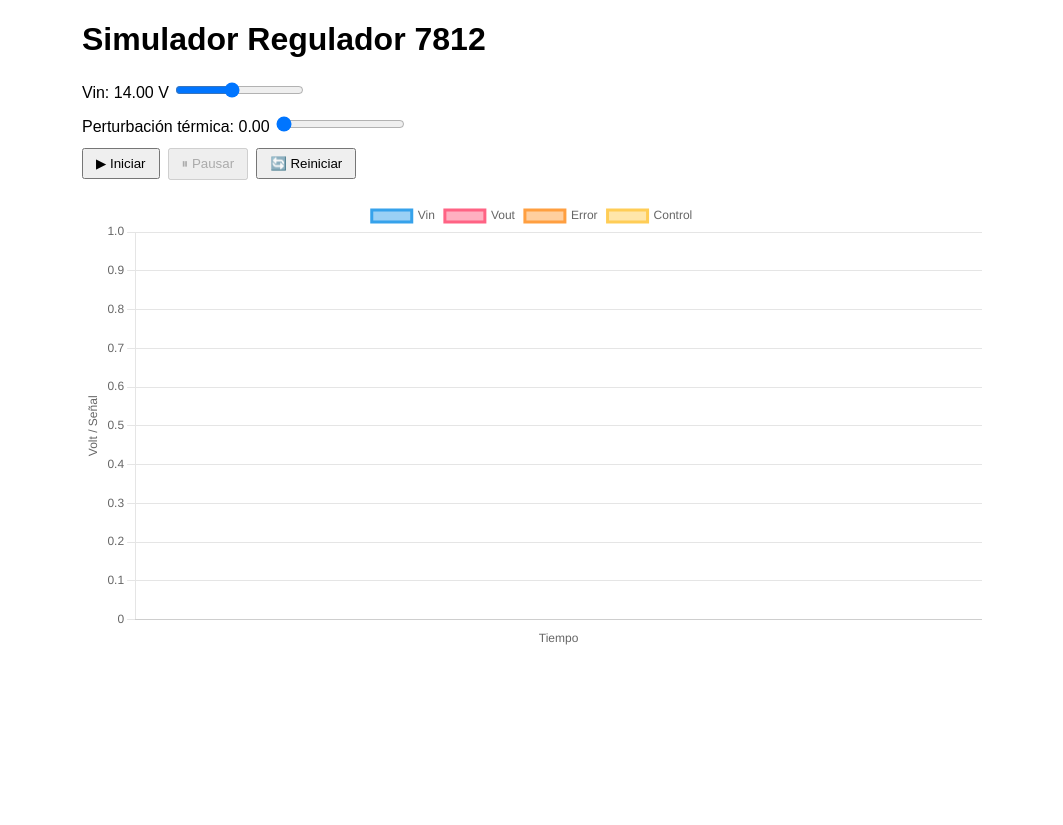
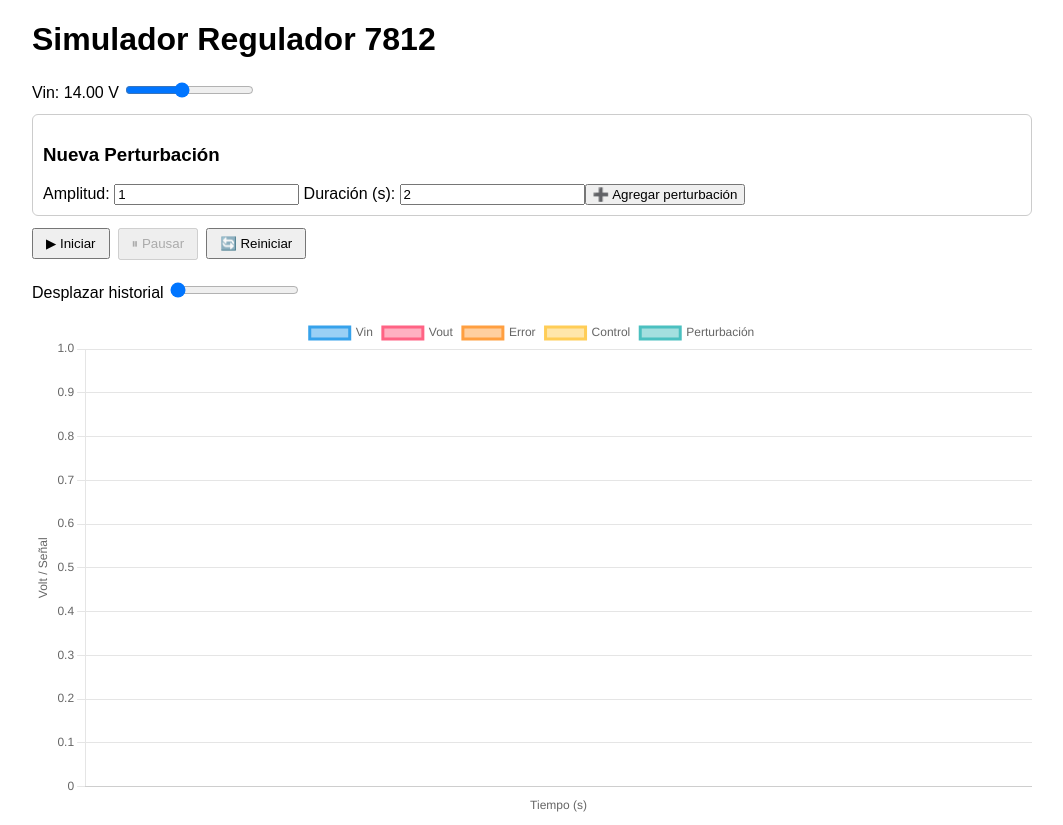
Before and after one commit to TREIKON/TP-con-colo, a Vue app in the folder simulador-7812/: page / in a window 1280 px wide. Shown: the whole page, without its empty margins (108-1171 px from the left). Before the commit the page ends 800 px from the top, so only its background shows below. Built offline with nearby package versions, Linux system fonts and the light colour scheme.

Commit message:
modificacion a las perturbaciones y un historial (se puede mover el grafico)

```diff
--- a/simulador-7812/src/Regulador7812.vue
+++ b/simulador-7812/src/Regulador7812.vue
@@ -9,10 +9,24 @@
         <input type="range" min="11" max="18" step="0.1" v-model.number="vinValue" />
       </label>
 
-      <label>
-        Perturbación térmica: {{ perturbacion.toFixed(2) }}
-        <input type="range" min="0" max="2" step="0.05" v-model.number="perturbacion" />
-      </label>
+      <!-- CONFIGURAR PERTURBACIÓN DINÁMICA -->
+      <div class="pert-box">
+        <h3>Nueva Perturbación</h3>
+
+        <label>
+          Amplitud:
+          <input type="number" step="0.1" v-model.number="newPertAmplitude" />
+        </label>
+
+        <label>
+          Duración (s):
+          <input type="number" step="0.1" v-model.number="newPertDuration" />
+        </label>
+
+        <button @click="addPerturbation">
+          ➕ Agregar perturbación
+        </button>
+      </div>
 
       <div class="buttons">
         <button @click="startSimulation" :disabled="isRunning">▶ Iniciar</button>
@@ -21,144 +35,208 @@
       </div>
     </div>
 
-    <!-- GRAFICO -->
+    <!-- SLIDER HISTORIAL -->
+    <div class="history-slider">
+      <label>
+        Desplazar historial
+        <input
+          type="range"
+          :min="0"
+          :max="maxWindowStart"
+          v-model.number="windowStart"
+          @input="updateChart"
+        />
+      </label>
+    </div>
+
     <canvas ref="chartCanvas"></canvas>
   </div>
 </template>
 
 <script>
-import { ref, onMounted } from 'vue';
-import Chart from 'chart.js/auto';
+import { ref, onMounted, computed, watch } from "vue"
+import Chart from "chart.js/auto"
 
 export default {
   setup() {
-    // ================== PARÁMETROS DEL MODELO ==================
-    const VREF = 12;          // referencia zener
-    const KP = 1.2;           // ganancia amplificador de error
-    const DROP = 2;           // dropout
-    const DT = 0.05;          // paso temporal
-    const MAX_POINTS = 30;   // límite de puntos en gráfico
 
-    // ================== ESTADOS ==================
-    const vinValue = ref(14);
-    const perturbacion = ref(0);
+    // ================= PARÁMETROS =================
+    const VREF = 12
+    const KP = 1.2
+    const DROP = 2
+    const DT = 0.05
+    const WINDOW_SIZE = 30
 
-    const vout = ref(0);
-    const error = ref(0);
-    const control = ref(0);
+    // ================= ESTADOS =================
+    const vinValue = ref(14)
+    const vout = ref(0)
+    const error = ref(0)
+    const control = ref(0)
 
-    const isRunning = ref(false);
-    let timer = null;
-    let time = 0;
+    const isRunning = ref(false)
+    let timer = null
+    let time = 0
 
-    // ================== DATOS ==================
-    const labels = [];
-    const vinData = [];
-    const voutData = [];
-    const errorData = [];
-    const controlData = [];
+    // ✅ HISTORIAL REACTIVO
+    const labels = ref([])
+    const vinData = ref([])
+    const voutData = ref([])
+    const errorData = ref([])
+    const controlData = ref([])
+    const disturbanceData = ref([])
 
-    const chartCanvas = ref(null);
-    let chart;
+    // ================= VENTANA =================
+    const windowStart = ref(0)
 
-    // ================== MODELO DINÁMICO 7812 ==================
+    const maxWindowStart = computed(() =>
+      Math.max(0, labels.value.length - WINDOW_SIZE)
+    )
+
+    // ================= PERTURBACIONES =================
+    const perturbations = ref([])
+    const newPertAmplitude = ref(1)
+    const newPertDuration = ref(2)
+
+    function addPerturbation() {
+      perturbations.value.push({
+        start: time,
+        duration: newPertDuration.value,
+        amplitude: newPertAmplitude.value
+      })
+    }
+
+    function getPerturbation(currentTime) {
+      let total = 0
+      perturbations.value.forEach(p => {
+        if (currentTime >= p.start &&
+            currentTime <= p.start + p.duration) {
+          total += p.amplitude
+        }
+      })
+      return total
+    }
+
+    // ================= SIMULACIÓN =================
     function simulationStep() {
-      time += DT;
+      time += DT
 
-      const vin = vinValue.value;
-      const dist = perturbacion.value;
+      const vin = vinValue.value
+      const disturbance = getPerturbation(time)
 
-      // Amplificador de error (par diferencial interno)
-      error.value = VREF - vout.value;
+      error.value = VREF - vout.value
+      control.value = KP * error.value
 
-      // Etapa de ganancia y polarización
-      control.value = KP * error.value;
+      const dv = control.value + vin - DROP - disturbance - vout.value
+      vout.value += 0.1 * dv
 
-      // Transistor serie
-      const dv = (control.value + vin - DROP - dist - vout.value);
-      vout.value += 0.1 * dv;
+      if (vout.value > VREF + 0.2) vout.value = VREF + 0.2
+      if (vout.value < 0) vout.value = 0
 
-      // Saturaciones físicas
-      if (vout.value > VREF + 0.2) vout.value = VREF + 0.2;
-      if (vout.value < 0) vout.value = 0;
+      // 🔥 Ahora sí es reactivo
+      labels.value.push(time.toFixed(2))
+      vinData.value.push(vin)
+      voutData.value.push(vout.value)
+      errorData.value.push(error.value)
+      controlData.value.push(control.value)
+      disturbanceData.value.push(disturbance)
 
-      // Guardar datos
-      labels.push(time.toFixed(2));
-      vinData.push(vin);
-      voutData.push(vout.value);
-      errorData.push(error.value);
-      controlData.push(control.value);
-
-      // Limitar puntos
-      if (labels.length > MAX_POINTS) {
-        labels.shift();
-        vinData.shift();
-        voutData.shift();
-        errorData.shift();
-        controlData.shift();
+      // Auto-scroll solo si estamos al final
+      if (windowStart.value >= maxWindowStart.value - 1) {
+        windowStart.value = maxWindowStart.value
       }
 
-      chart.update();
+      updateChart()
     }
 
-    // ================== CONTROL DE SIMULACIÓN ==================
+    function updateChart() {
+      if (!chart) return
+
+      const start = windowStart.value
+      const end = start + WINDOW_SIZE
+
+      chart.data.labels = labels.value.slice(start, end)
+      chart.data.datasets[0].data = vinData.value.slice(start, end)
+      chart.data.datasets[1].data = voutData.value.slice(start, end)
+      chart.data.datasets[2].data = errorData.value.slice(start, end)
+      chart.data.datasets[3].data = controlData.value.slice(start, end)
+      chart.data.datasets[4].data = disturbanceData.value.slice(start, end)
+
+      chart.update()
+    }
+
+    // ================= CONTROL =================
     function startSimulation() {
-      if (isRunning.value) return;
-      isRunning.value = true;
-      timer = setInterval(simulationStep, 80);
+      if (isRunning.value) return
+      isRunning.value = true
+      timer = setInterval(simulationStep, 80)
     }
 
     function pauseSimulation() {
-      isRunning.value = false;
-      clearInterval(timer);
+      isRunning.value = false
+      clearInterval(timer)
     }
 
     function resetSimulation() {
-      pauseSimulation();
-      time = 0;
-      vout.value = 0;
+      pauseSimulation()
+      time = 0
+      vout.value = 0
 
-      labels.length = 0;
-      vinData.length = 0;
-      voutData.length = 0;
-      errorData.length = 0;
-      controlData.length = 0;
+      labels.value = []
+      vinData.value = []
+      voutData.value = []
+      errorData.value = []
+      controlData.value = []
+      perturbations.value = []
 
-      chart.update();
+      windowStart.value = 0
+      updateChart()
     }
 
-    // ================== GRAFICO ==================
+    // ================= GRAFICO =================
+    const chartCanvas = ref(null)
+    let chart
+
     onMounted(() => {
       chart = new Chart(chartCanvas.value, {
-        type: 'line',
+        type: "line",
         data: {
-          labels,
+          labels: [],
           datasets: [
-            { label: 'Vin', data: vinData },
-            { label: 'Vout', data: voutData },
-            { label: 'Error', data: errorData },
-            { label: 'Control', data: controlData }
+            { label: "Vin", data: [] },
+            { label: "Vout", data: [] },
+            { label: "Error", data: [] },
+            { label: "Control", data: [] },
+            { label: "Perturbación", data: [] }
           ]
         },
         options: {
           animation: false,
           responsive: true,
           scales: {
-            y: { title: { display: true, text: 'Volt / Señal' } },
-            x: { title: { display: true, text: 'Tiempo' } }
+            y: { title: { display: true, text: "Volt / Señal" } },
+            x: { title: { display: true, text: "Tiempo (s)" } }
           }
         }
       })
-    });
+    })
+
+    // 🔥 Esto ahora sí funciona
+    watch(windowStart, () => {
+      updateChart()
+    })
 
     return {
       vinValue,
-      perturbacion,
       isRunning,
       startSimulation,
       pauseSimulation,
       resetSimulation,
-      chartCanvas
+      chartCanvas,
+      windowStart,
+      maxWindowStart,
+      newPertAmplitude,
+      newPertDuration,
+      addPerturbation
     }
   }
 }
@@ -166,16 +244,28 @@ export default {
 
 <style scoped>
 .container {
-  max-width: 900px;
+  max-width: 1000px;
   margin: auto;
   font-family: sans-serif;
 }
+
 .controls {
   display: flex;
   flex-direction: column;
   gap: 12px;
   margin-bottom: 20px;
 }
+
+.pert-box {
+  border: 1px solid #ccc;
+  padding: 10px;
+  border-radius: 6px;
+}
+
+.history-slider {
+  margin-bottom: 15px;
+}
+
 .buttons button {
   margin-right: 8px;
   padding: 6px 12px;
```
